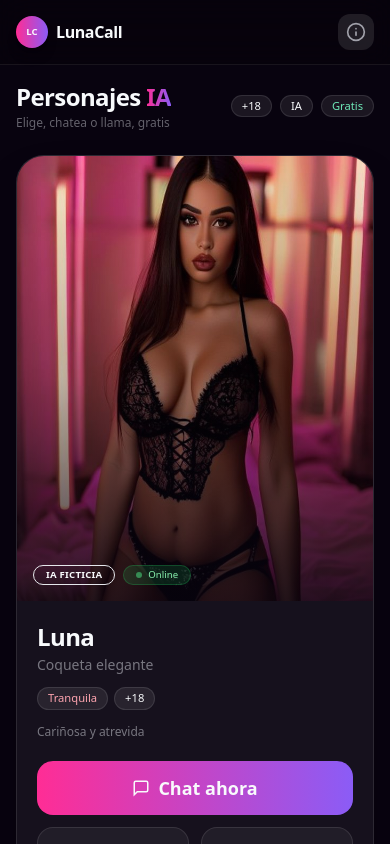
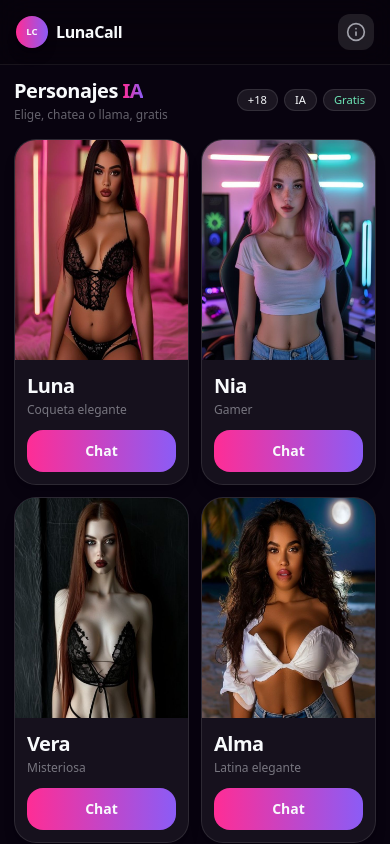
Before and after one commit to 3737631/luciaia, a Next.js app: page /luciaia/girls in a window 390 px wide. Shown: the top 844 px of the page. Built offline with nearby package versions, Linux system fonts and the light colour scheme.

Commit message:
mobile gallery: 2-col compact cards on mobile, full cards on desktop

```diff
--- a/src/app/girls/page.tsx
+++ b/src/app/girls/page.tsx
@@ -9,25 +9,25 @@ export default function GirlsPage() {
   return (
     <>
       <Header />
-      <main className="min-h-screen overflow-x-hidden px-4 pb-24 pt-4 sm:px-6 lg:px-8">
+      <main className="min-h-screen overflow-x-hidden px-3.5 pb-24 pt-3 sm:px-6 lg:px-8">
         <div className="mx-auto w-full max-w-6xl">
-          <div className="mb-6 flex flex-wrap items-center justify-between gap-3">
+          <div className="mb-4 flex flex-wrap items-center justify-between gap-2 sm:mb-6">
             <div>
-              <h1 className="text-2xl font-bold tracking-tight sm:text-3xl">
+              <h1 className="text-xl font-bold tracking-tight sm:text-2xl lg:text-3xl">
                 Personajes <span className="gradient-text">IA</span>
               </h1>
               <p className="mt-0.5 text-xs text-muted/60 sm:text-sm">
                 Elige, chatea o llama, gratis
               </p>
             </div>
-            <div className="flex flex-wrap items-center gap-2">
+            <div className="flex flex-wrap items-center gap-1.5">
               <span className="chip bg-pink-500/15 text-pink-300 border-pink-500/25">+18</span>
               <span className="chip bg-purple-500/15 text-purple-300 border-purple-500/25">IA</span>
               <span className="chip bg-emerald-500/15 text-emerald-300 border-emerald-500/25">Gratis</span>
             </div>
           </div>
 
-          <div className="grid grid-cols-1 gap-6 sm:grid-cols-2 lg:grid-cols-3">
+          <div className="grid grid-cols-2 gap-3 sm:grid-cols-2 lg:grid-cols-3 sm:gap-6">
             {girls.map((girl) => (
               <GirlCard key={girl.id} girl={girl} />
             ))}
--- a/src/components/GirlCard.tsx
+++ b/src/components/GirlCard.tsx
@@ -34,7 +34,35 @@ export default function GirlCard({ girl }: { girl: Girl }) {
   const girlImage = getGirlImage(girl.id, girl.defaultHair, girl.defaultOutfit, girl.defaultBackground);
 
   return (
-    <div className="mx-auto w-full max-w-[420px] overflow-hidden rounded-[28px] border border-white/10 bg-white/[0.06] shadow-2xl transition-all duration-300 hover:border-white/20 hover:shadow-[0_25px_80px_rgba(255,45,180,0.18)]">
+    <>
+      {/* Mobile compact card */}
+      <Link href={`/customize/${girl.id}`} className="block sm:hidden">
+        <div className="w-full overflow-hidden rounded-[22px] border border-white/10 bg-white/[0.06] shadow-lg transition-all duration-200 active:scale-[0.97]">
+          <div className={`relative h-[220px] w-full bg-gradient-to-b ${gradient}`}>
+            {!imgFailed ? (
+              <img
+                src={girlImage}
+                alt={girl.name}
+                className="h-full w-full object-cover object-top"
+                onError={() => setImgFailed(true)}
+              />
+            ) : null}
+          </div>
+          <div className="p-3">
+            <h3 className="text-xl font-bold tracking-tight">{girl.name}</h3>
+            <p className="mt-0.5 text-xs text-muted/70">{girl.style}</p>
+            <Link href={`/chat/${girl.id}`} onClick={(e) => e.stopPropagation()}>
+              <span className="mt-3 flex h-[42px] w-full items-center justify-center gap-1.5 rounded-2xl gradient-btn text-sm font-bold transition-all duration-200 active:scale-[0.97]">
+                Chat
+              </span>
+            </Link>
+          </div>
+        </div>
+      </Link>
+
+      {/* Desktop full card */}
+      <div className="hidden sm:block mx-auto w-full max-w-[420px] overflow-hidden rounded-[28px] border border-white/10 bg-white/[0.06] shadow-2xl transition-all duration-300 hover:border-white/20 hover:shadow-[0_25px_80px_rgba(255,45,180,0.18)]">
+        <Link href={`/customize/${girl.id}`}>
           <div className={`relative aspect-[4/5] w-full min-h-[320px] bg-gradient-to-b ${gradient}`}>
             {!imgFailed ? (
               <img
@@ -57,9 +85,12 @@ export default function GirlCard({ girl }: { girl: Girl }) {
               </div>
             </div>
           </div>
+        </Link>
         <div className="p-5">
+          <Link href={`/customize/${girl.id}`}>
             <h3 className="text-2xl font-bold tracking-tight sm:text-3xl">{girl.name}</h3>
             <p className="mt-0.5 text-sm text-muted/70">{girl.style}</p>
+          </Link>
           <div className="mt-3 flex flex-wrap gap-1.5">
             <span className={`chip ${personalityColors[girl.personality] || "bg-white/10"}`}>
               {personalities[Math.floor(Math.random() * personalities.length)]}
@@ -91,5 +122,6 @@ export default function GirlCard({ girl }: { girl: Girl }) {
           </div>
         </div>
       </div>
+    </>
   );
 }
```
Lines whose indentation alone changed are shown as unchanged.
